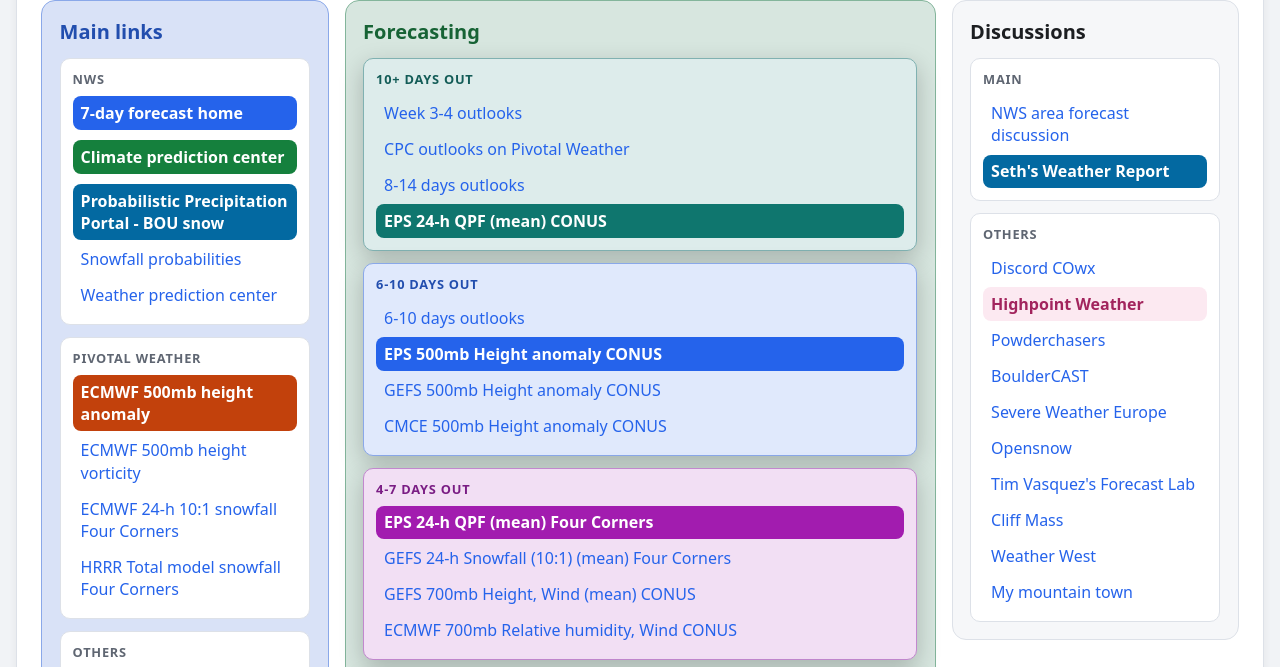
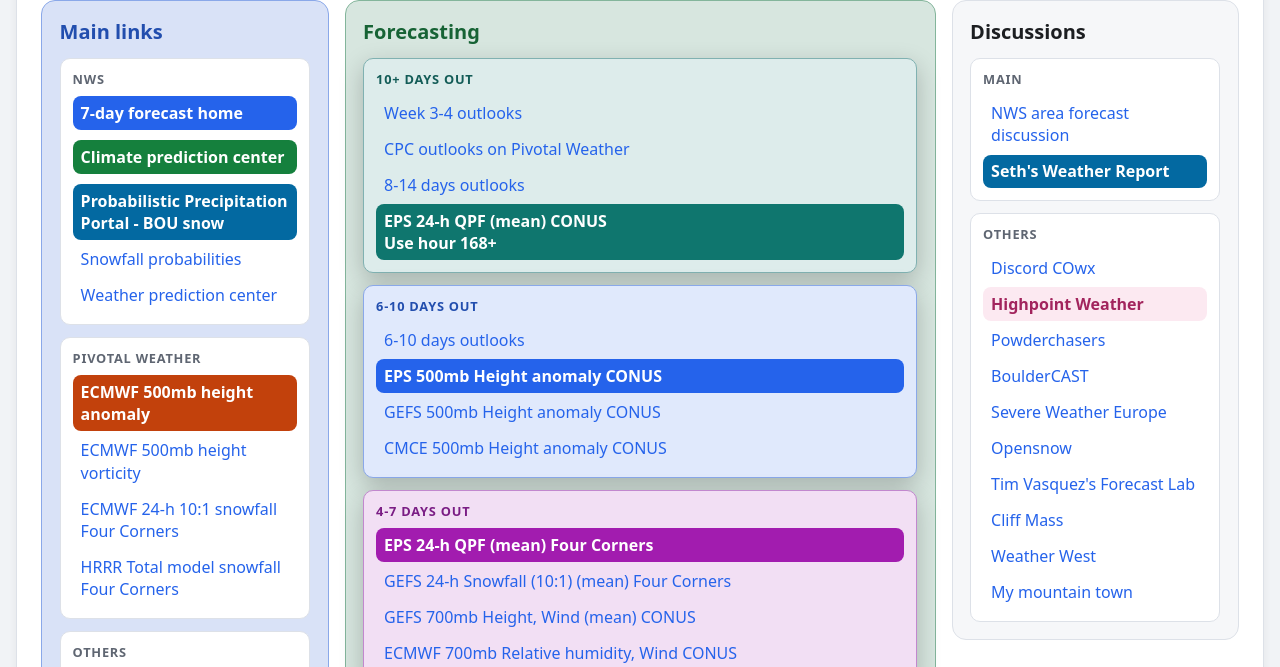
Before and after one commit to giobiondani/favorites, a plain HTML site: page index.html in a window 1280 px wide. Shown: the part 122-789 px from the top of the page. Drawn offline with Linux system fonts and the light colour scheme.

Commit message:
Clarify EPS 24-h QPF link in index.html
Added note to EPS 24-h QPF link for clarity.

```diff
--- a/index.html
+++ b/index.html
@@ -51,7 +51,7 @@
                 <a class="card-link" href="https://www.cpc.ncep.noaa.gov/products/predictions/WK34/" target="_blank">Week 3-4 outlooks</a>
                 <a class="card-link" href="https://beta.pivotalweather.com/forecasts/cpc/cpc_prcp_d0814/conus" target="_blank">CPC outlooks on Pivotal Weather</a>
                 <a class="card-link" href="https://www.cpc.ncep.noaa.gov/products/predictions/814day/" target="_blank">8-14 days outlooks</a>
-                <a class="card-link solid teal" href="https://beta.pivotalweather.com/models/epsens/qpf_024h-mean-imp/conus?forecastHour=168" target="_blank">EPS 24-h QPF (mean) CONUS</a>
+                <a class="card-link solid teal" href="https://beta.pivotalweather.com/models/epsens/qpf_024h-mean-imp/conus?forecastHour=168" target="_blank">EPS 24-h QPF (mean) CONUS<br>Use hour 168+</a>
             </div>
 
             <div class="card-3 blue shadow">
```
